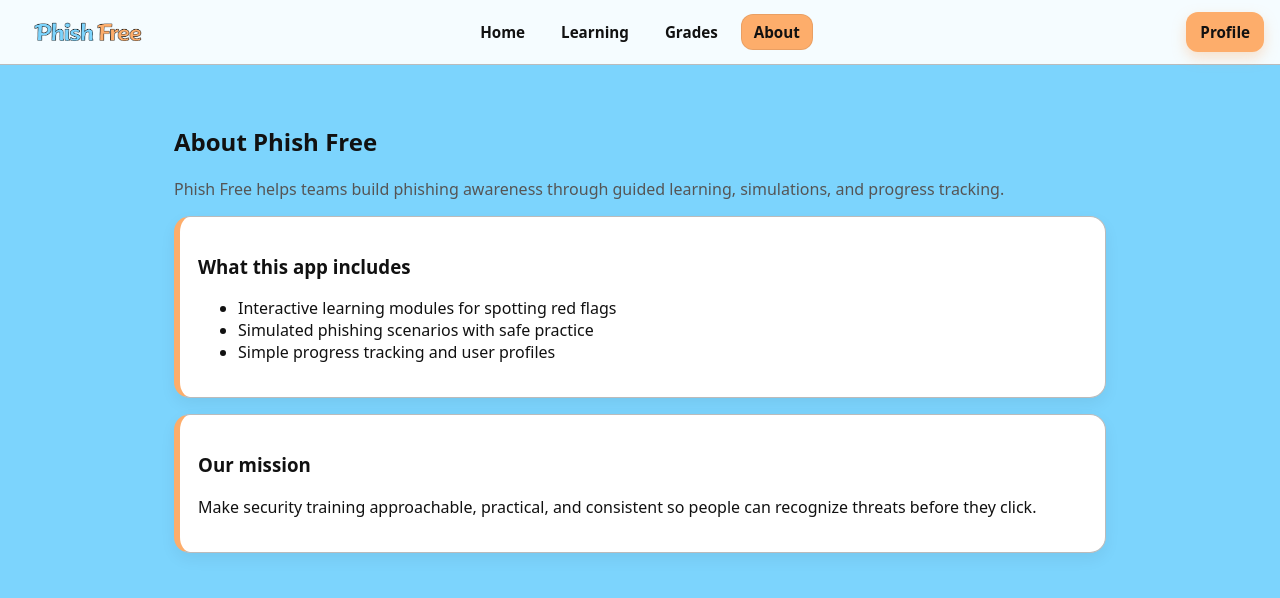
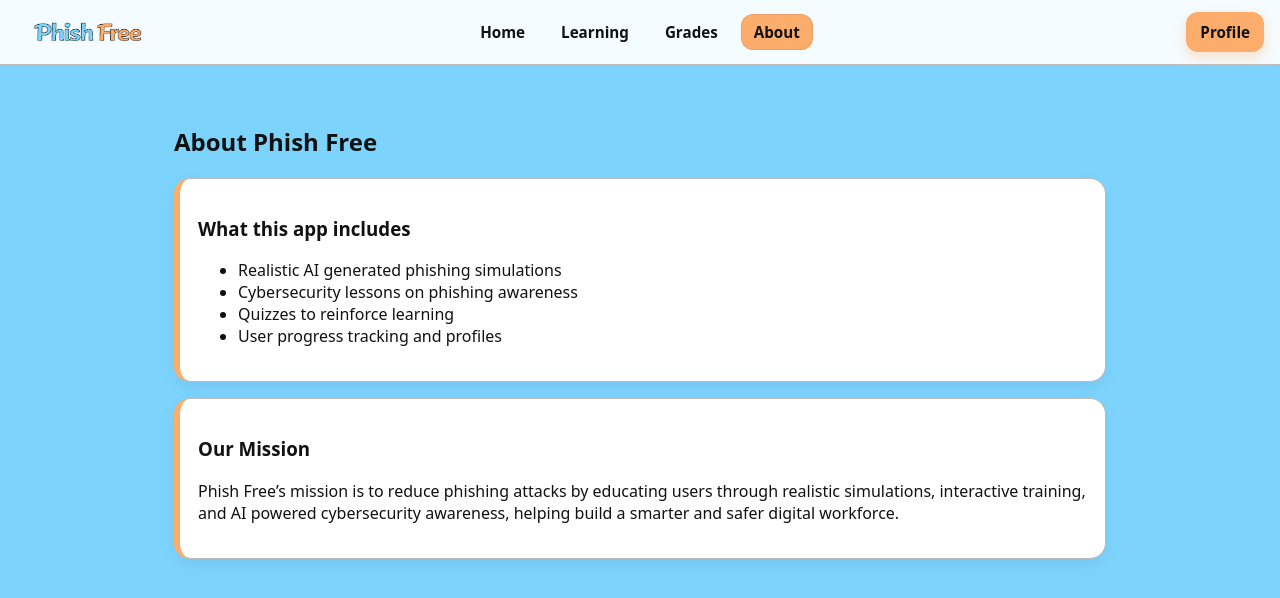
Before and after one commit to CalebB-hub/INFX_CMPS_490, a React (Vite) app in the folder frontend/: page /about in a window 1280 px wide. Shown: the top 598 px of the page. Built offline with nearby package versions, Linux system fonts and the light colour scheme; sample sign-in values are in the browser's storage.

Commit message:
enchanced UI components

```diff
--- a/frontend/src/components/TopNav.jsx
+++ b/frontend/src/components/TopNav.jsx
@@ -110,14 +110,14 @@ export default function TopNav() {
 
           {profileOpen && (
             <div className="topnav__dropdown" role="menu">
-              <button className="topnav__dropdownItem" role="menuitem" onClick={handleLogout}>
-                Logout
-              </button>
               <button className="topnav__dropdownItem" role="menuitem" onClick={goToProfile}>
                 My Profile
               </button>
               <button className="topnav__dropdownItem" role="menuitem" onClick={goToSettings}>
                 Settings
+              </button>
+              <button className="topnav__dropdownItem" role="menuitem" onClick={handleLogout}>
+                Logout
               </button>
             </div>
           )}
--- a/frontend/src/pages/About.jsx
+++ b/frontend/src/pages/About.jsx
@@ -6,25 +6,21 @@ export default function About() {
       <TopNav />
       <main className="page">
         <h2>About Phish Free</h2>
-        <p className="muted">
-          Phish Free helps teams build phishing awareness through guided learning, simulations, and
-          progress tracking.
-        </p>
 
         <div className="card">
           <h3>What this app includes</h3>
-          <ul>
-            <li>Interactive learning modules for spotting red flags</li>
-            <li>Simulated phishing scenarios with safe practice</li>
-            <li>Simple progress tracking and user profiles</li>
+            <ul>
+              <li>Realistic AI generated phishing simulations</li>
+              <li>Cybersecurity lessons on phishing awareness</li>
+              <li>Quizzes to reinforce learning</li>
+              <li>User progress tracking and profiles</li>
           </ul>
         </div>
 
         <div className="card">
-          <h3>Our mission</h3>
+          <h3>Our Mission</h3>
           <p>
-            Make security training approachable, practical, and consistent so people can recognize
-            threats before they click.
+            Phish Free’s mission is to reduce phishing attacks by educating users through realistic simulations, interactive training, and AI powered cybersecurity awareness, helping build a smarter and safer digital workforce.
           </p>
         </div>
       </main>
--- a/frontend/src/pages/Grades.jsx
+++ b/frontend/src/pages/Grades.jsx
@@ -196,7 +196,7 @@ export default function Grades() {
                     >
                       <div
                         style={{
-                          border: "1px solid rgba(0,0,0,0.08)",
+                          border: "1px solid rgba(255,255,255,0.18)",
                           borderRadius: 12,
                           padding: 14,
                         }}
@@ -217,7 +217,7 @@ export default function Grades() {
 
                       <div
                         style={{
-                          border: "1px solid rgba(0,0,0,0.08)",
+                          border: "1px solid rgba(255,255,255,0.18)",
                           borderRadius: 12,
                           padding: 14,
                         }}
--- a/frontend/src/pages/Home.jsx
+++ b/frontend/src/pages/Home.jsx
@@ -320,7 +320,9 @@ export default function Home() {
             </div>
           </div>
         )}
-        {!loading && error && <div className="alert alert--error">{error}</div>}
+        {!loading && (
+          <>
+            {error && <div className="alert alert--error">{error}</div>}
 
             <div className="grid" style={{ display: "grid", gap: 12, gridTemplateColumns: "repeat(auto-fit, minmax(180px, 1fr))" }}>
               <div className="card">
@@ -401,6 +403,8 @@ export default function Home() {
                 </div>
               </div>
             </section>
+          </>
+        )}
       </main>
     </div>
   );
--- a/frontend/src/pages/Profile.jsx
+++ b/frontend/src/pages/Profile.jsx
@@ -117,7 +117,14 @@ export default function Profile() {
     () => [user?.firstName, user?.lastName].filter(Boolean).join(" ") || "Name unavailable",
     [user]
   );
-  const memberSinceText = user?.memberSince || "Not available";
+  const memberSinceText = useMemo(() => {
+    if (!user?.memberSince) return "Not available";
+    const parsed = new Date(user.memberSince);
+    if (Number.isNaN(parsed.getTime())) {
+      return "Not available";
+    }
+    return parsed.toLocaleDateString();
+  }, [user?.memberSince]);
   const initials = `${user?.firstName?.[0] || ""}${user?.lastName?.[0] || ""}`.trim() || "ME";
 
   function resetFormFromUser(profileUser) {
```
Also changed, not shown: 1 other file (tests, documents, lock files or other folders). Lines whose indentation alone changed are shown as unchanged.
